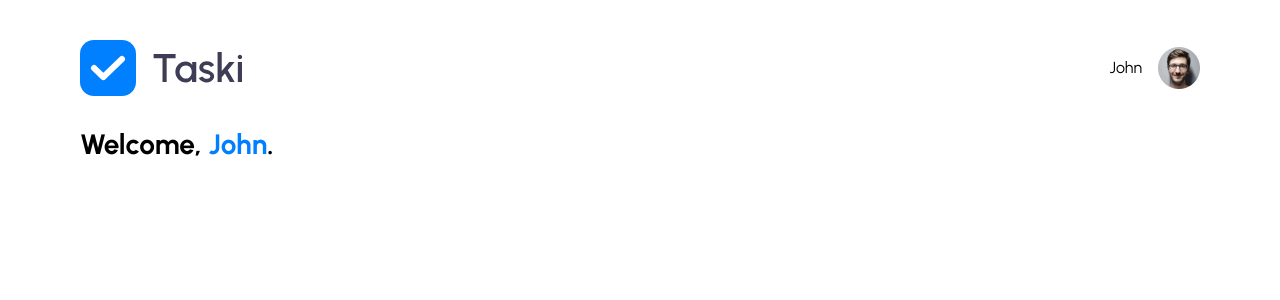
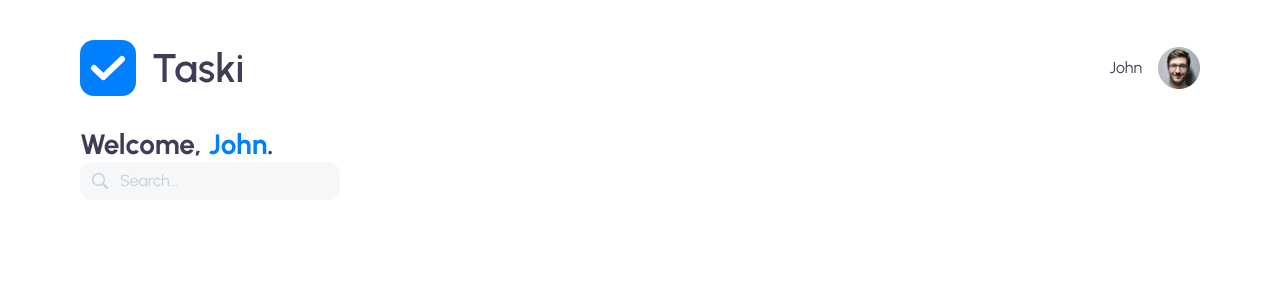
Before and after one commit to Josephenoch/taski, a Next.js app: page / in a window 1280 px wide. Shown: the top 300 px of the page. Built offline with nearby package versions, Linux system fonts and the light colour scheme.

Commit message:
chore: implement the search component

```diff
--- a/components/lib/Search/Search.tsx
+++ /dev/null
@@ -1,11 +0,0 @@
-import React from 'react'
-
-const Search = () => {
-  return (
-    <input
-
-    />
-  )
-}
-
-export default Search
--- /dev/null
+++ b/components/lib/SearchInput/SearchInput.tsx
@@ -0,0 +1,23 @@
+import React, { DetailedHTMLProps, FC, InputHTMLAttributes } from 'react'
+import SearchIcon from "@/public/magnifyingglass.svg"
+
+
+interface PropsType extends  DetailedHTMLProps<InputHTMLAttributes<HTMLInputElement>, HTMLInputElement> {
+
+}
+const SearchInput:FC<PropsType> = ({
+  ...props
+}) => {
+  return (
+    <div className="relative flex w-[260px] h-[38px] rounded-xl">
+    <SearchIcon className="absolute -translate-y-1/2 top-1/2 left-3"/>
+    <input
+      {...props}
+      className="bg-[#F5F7F9] w-full h-full rounded-xl pl-10 active:outline-brandBlue placeholder:text-[#C6CFDC] text-[#777]"
+      placeholder="Search..."
+    />
+    </div>
+  )
+}
+
+export default SearchInput
--- a/components/lib/index.tsx
+++ b/components/lib/index.tsx
@@ -1 +1,2 @@
 export {default as Logo} from "./Logo/Logo"
+export {default as SearchInput} from "./SearchInput/SearchInput"
--- a/pages/_document.tsx
+++ b/pages/_document.tsx
@@ -4,7 +4,7 @@ export default function Document() {
   return (
     <Html lang="en">
       <Head />
-      <body>
+      <body className="text-textBase">
         <Main />
         <NextScript />
       </body>
--- a/pages/index.tsx
+++ b/pages/index.tsx
@@ -1,6 +1,6 @@
 import Image from "next/image";
 import { Urbanist } from "next/font/google";
-import { Logo } from "@/components/lib";
+import { Logo, SearchInput } from "@/components/lib";
 import { Header } from "@/components/secondary";
 
 const urbanist = Urbanist({ subsets: ["latin"] });
@@ -14,9 +14,10 @@ export default function Home() {
       <section className="mt-8">
         <div>
         <h3 className="text-[28px] leading-[33.6px] font-bold">
-          Welcome, <span className="text-[#007FFF]">John</span>.
+          Welcome, <span className="text-brandBlue">John</span>.
         </h3>
         </div>
+        <SearchInput/>
       </section>
     </main>
   );
--- a/tailwind.config.ts
+++ b/tailwind.config.ts
@@ -8,6 +8,10 @@ const config: Config = {
   ],
   theme: {
     extend: {
+      colors: {
+        textBase: "#3F3D56",
+        brandBlue: "#007FFF"
+      }
     },
   },
   plugins: [],
```
Also changed, not shown: public/magnifyingglass.svg (added).
